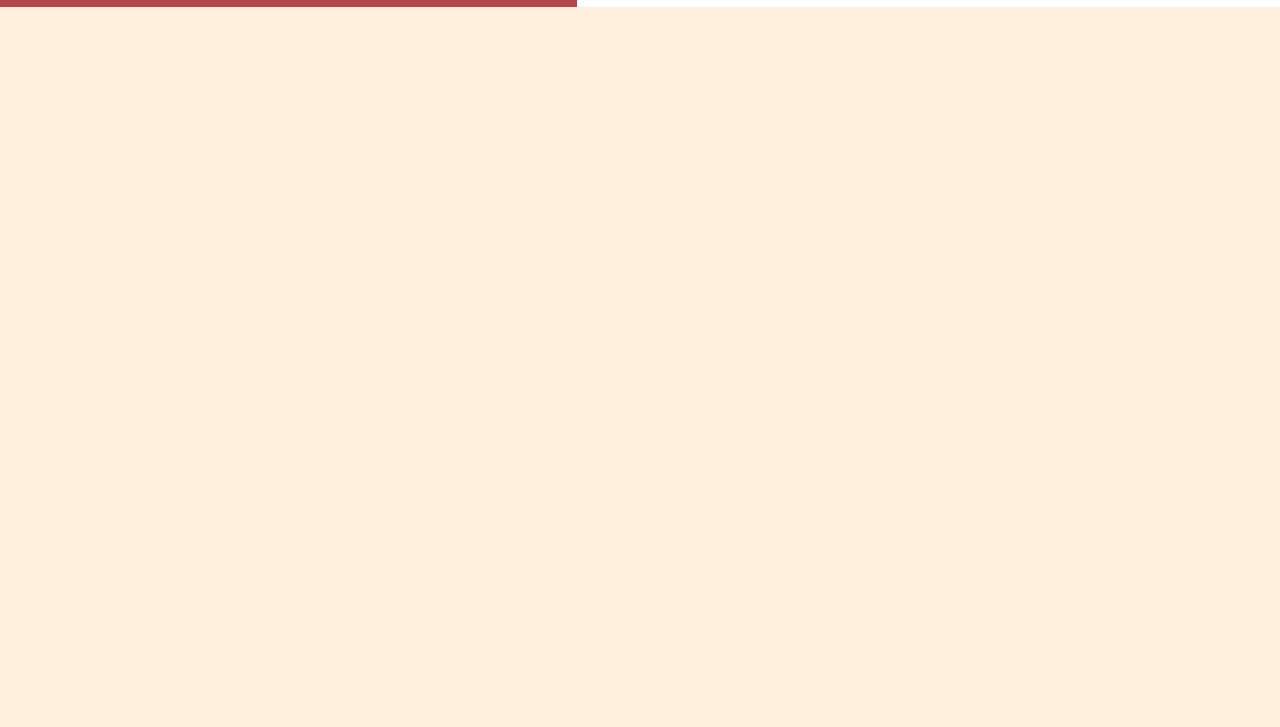
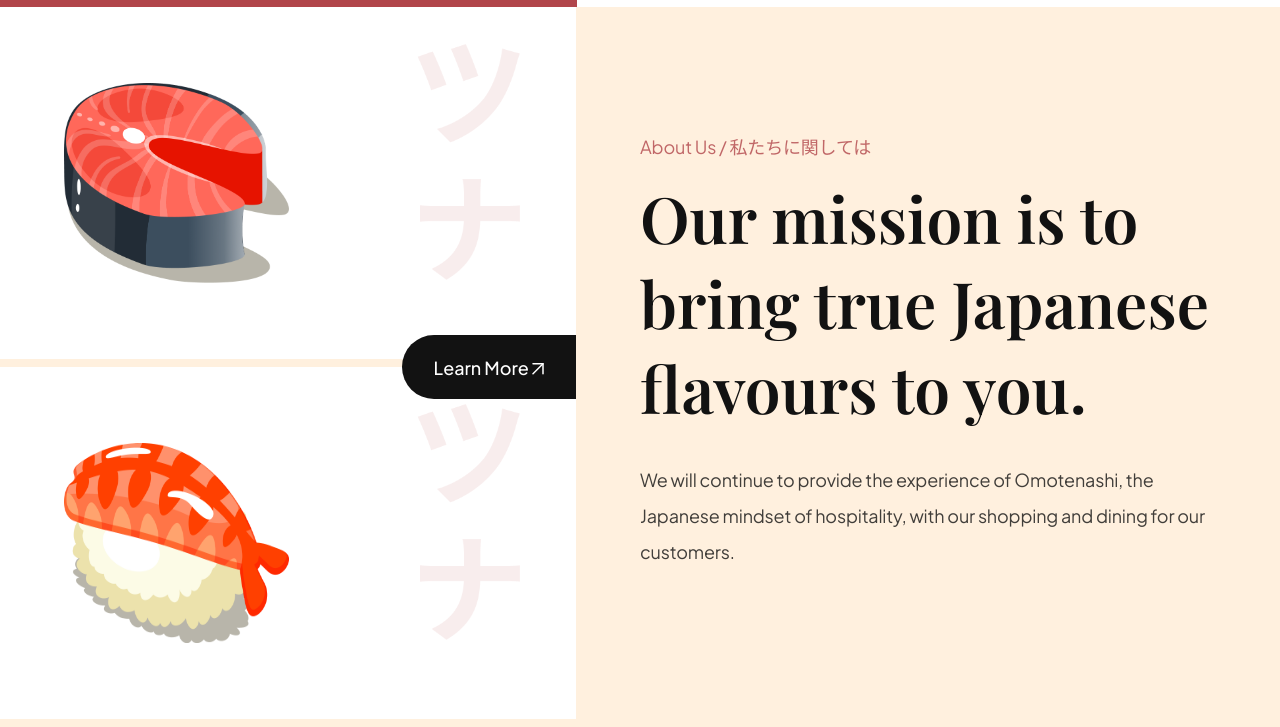
Before and after one commit to Harrytimbog/sushi-restaurant, a website built with Vite: page index.html in a window 1280 px wide. Shown: the part 791-1518 px from the top of the page. Before the commit the page ends 800 px from the top, so only its background shows below. Built offline with nearby package versions, Linux system fonts and the light colour scheme.

Commit message:
About us section

```diff
--- a/css/sections/about.css
+++ b/css/sections/about.css
@@ -0,0 +1,75 @@
+.about-us {
+  display: flex;
+  min-height: 720px;
+  overflow: hidden;
+}
+
+.about-us__image {
+  flex: 1;
+  display: flex;
+  flex-direction: column;
+  justify-content: center;
+
+  background-color: var(--color-white);
+
+  position: relative;
+}
+
+.about-us__image div {
+  padding: 32px 64px;
+  flex: 1;
+  display: flex;
+  align-items: center;
+
+  background-position: center;
+  background-repeat: no-repeat;
+  background-size: contain;
+}
+
+.about-us__image-sushi3 {
+  border-bottom: 8px solid var(--color-creamson);
+  background-image: url("../../assets/about_bg1.png");
+}
+
+.about-us__image-sushi2 {
+  background-image: url("../../assets/about_bg2.png");
+}
+
+.about-us__image-sushi3 img {
+  width: 225px;
+  height: 200px;
+}
+
+.about-us__image-sushi2 img {
+  width: 240px;
+  height: 160px;
+}
+
+.about-us__button {
+  position: absolute;
+  right: 0;
+
+  padding: 12px 32px;
+  min-height: 64px;
+
+  background: var(--secondary-color);
+  border-radius: 32px 0 0 32px;
+  border: 0;
+  outline: 0;
+
+  color: #fff;
+  font-family: var(--plus-jakarta-sans);
+  font-weight: 500;
+  font-size: 18px;
+  line-height: 23px;
+
+  cursor: pointer;
+}
+
+.about-us__content {
+  padding: 64px;
+  flex: 1;
+  display: flex;
+  justify-content: center;
+  flex-direction: column;
+}
--- a/index.html
+++ b/index.html
@@ -87,6 +87,32 @@
       </div>
     </section>
 
+    <section class="about-us" id="about-us">
+      <div class="about-us__image">
+        <div class="about-us__image-sushi3">
+          <img src="assets/sushi-3.png" alt="sushi" />
+        </div>
+        <button class="about-us__button">
+          Learn More
+          <img src="assets/arrow-up-right.svg" alt="learn more" />
+        </button>
+        <div class="about-us__image-sushi3">
+          <img src="assets/sushi-2.png" alt="sushi" />
+        </div>
+      </div>
+      <div class="about-us__content">
+        <p class="sushi__subtitle">About Us / 私たちに関しては</p>
+        <h3 class="sushi__title">
+          Our mission is to bring true Japanese flavours to you.
+        </h3>
+        <p class="sushi__description">
+          We will continue to provide the experience of Omotenashi, the Japanese
+          mindset of hospitality, with our shopping and dining for our
+          customers.
+        </p>
+      </div>
+    </section>
+
     <!-- Type module is necessary in order to use ECMAScript module (import/export) -->
     <script src="js/script.js" type="module"></script>
   </body>
```
